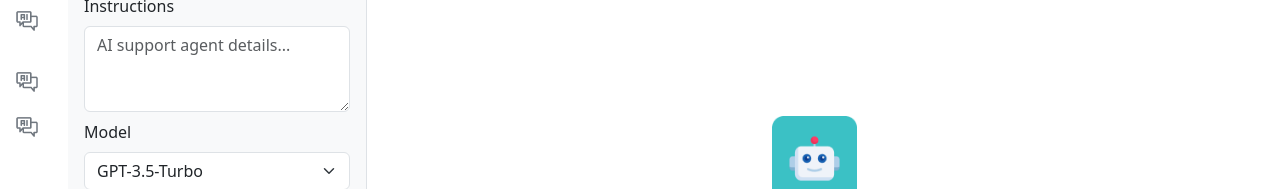
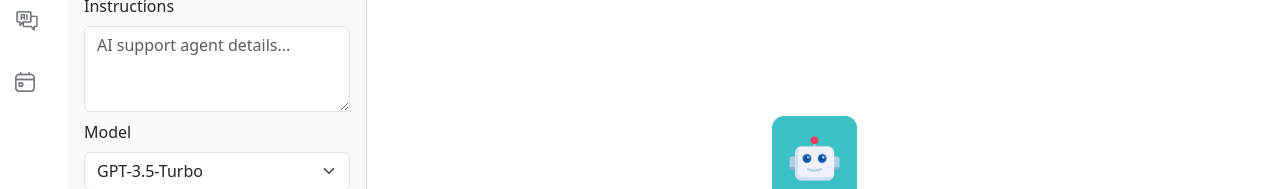
Before and after one commit to gillanihassan/feelixAi, a React (Vite) app: page /chatbot in a window 1280 px wide. Shown: the part 196-385 px from the top of the page. Built offline with nearby package versions, Linux system fonts and the light colour scheme.

Commit message:
all links update

```diff
--- a/src/layouts/navbar.jsx
+++ b/src/layouts/navbar.jsx
@@ -9,9 +9,6 @@ import Dashboard from "../assets/images/sidebar/Dashboard.png";
 import Settings from "../assets/images/sidebar/Settings.png";
 import Chatbot from "../assets/images/sidebar/Chatbot.png";
 import Vector from "../assets/images/sidebar/Vector.png";
-import expand from "../assets/images/sidebar/expand.png";
-import questionMark from "../assets/images/sidebar/questionMark.png";
-import Switch from "../assets/images/sidebar/Switch.png";
 import { Image } from "react-bootstrap";
 import style from "./style.module.css";
 import { Link } from "react-router-dom";
@@ -61,13 +58,13 @@ function Header({ children }) {
         >
           <ul>
             <li>
-              <Link to={"#"}>
+              <Link to={"/homescreen"}>
                 <Image src={HomeLogo} />
               </Link>
             </li>
 
             <li>
-              <Link to={"#"}>
+              <Link to={"/dashboard"}>
                 <Image src={Dashboard} />
               </Link>
             </li>
@@ -79,21 +76,15 @@ function Header({ children }) {
             </li>
 
             <li>
-              <Link to={"#"}>
+              <Link to={"/chatbot"}>
                 <Image src={Chatbot} />
               </Link>
             </li>
           </ul>
           <ul>
             <li>
-              <Link to={"#"}>
-                <Image src={Chatbot} />
-              </Link>
-            </li>
-
-            <li>
-              <Link to={"#"}>
-                <Image src={Chatbot} />
+              <Link to={"/calendar-schedule"}>
+                <Image src={Vector} />
               </Link>
             </li>
           </ul>
```
